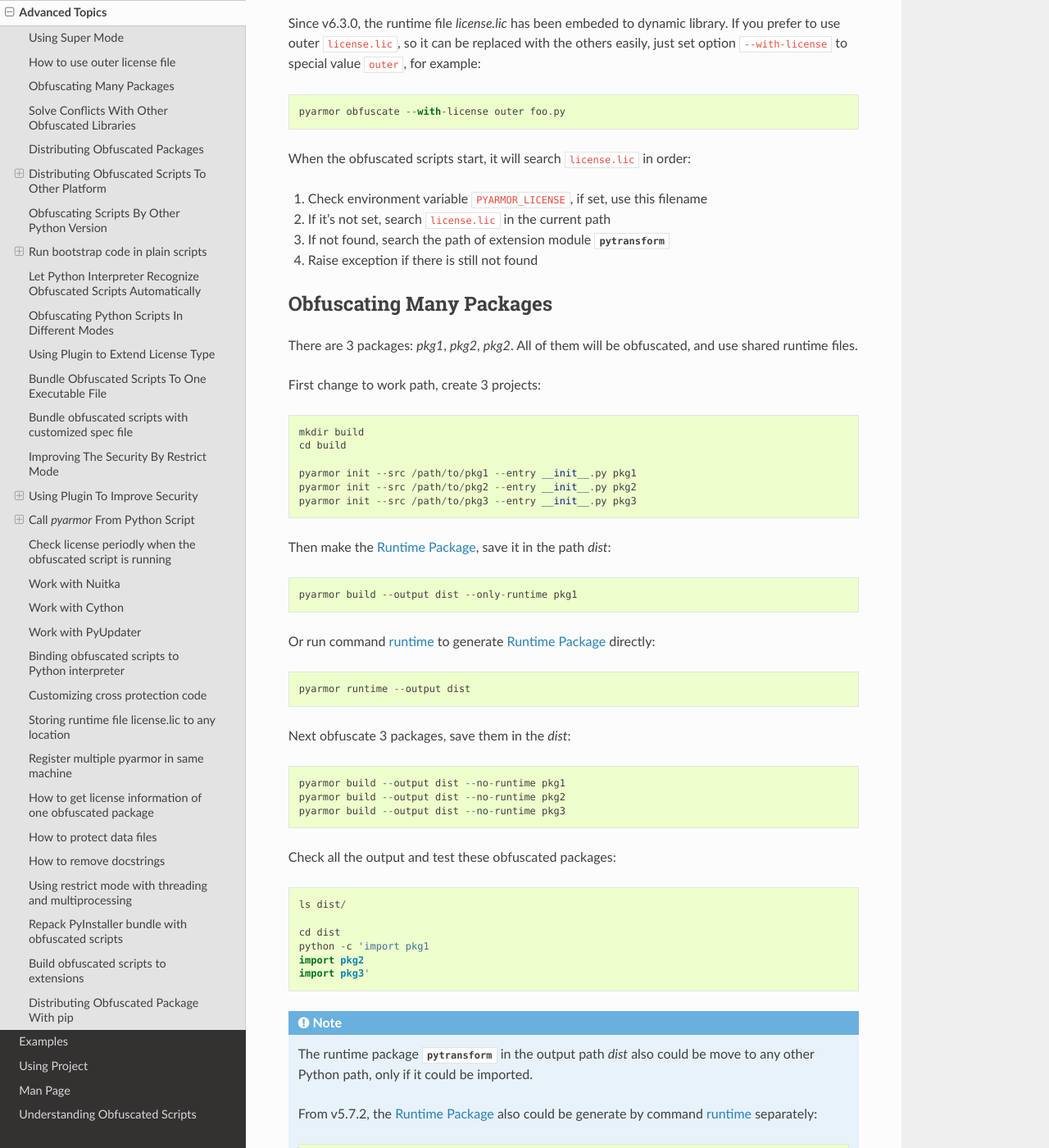
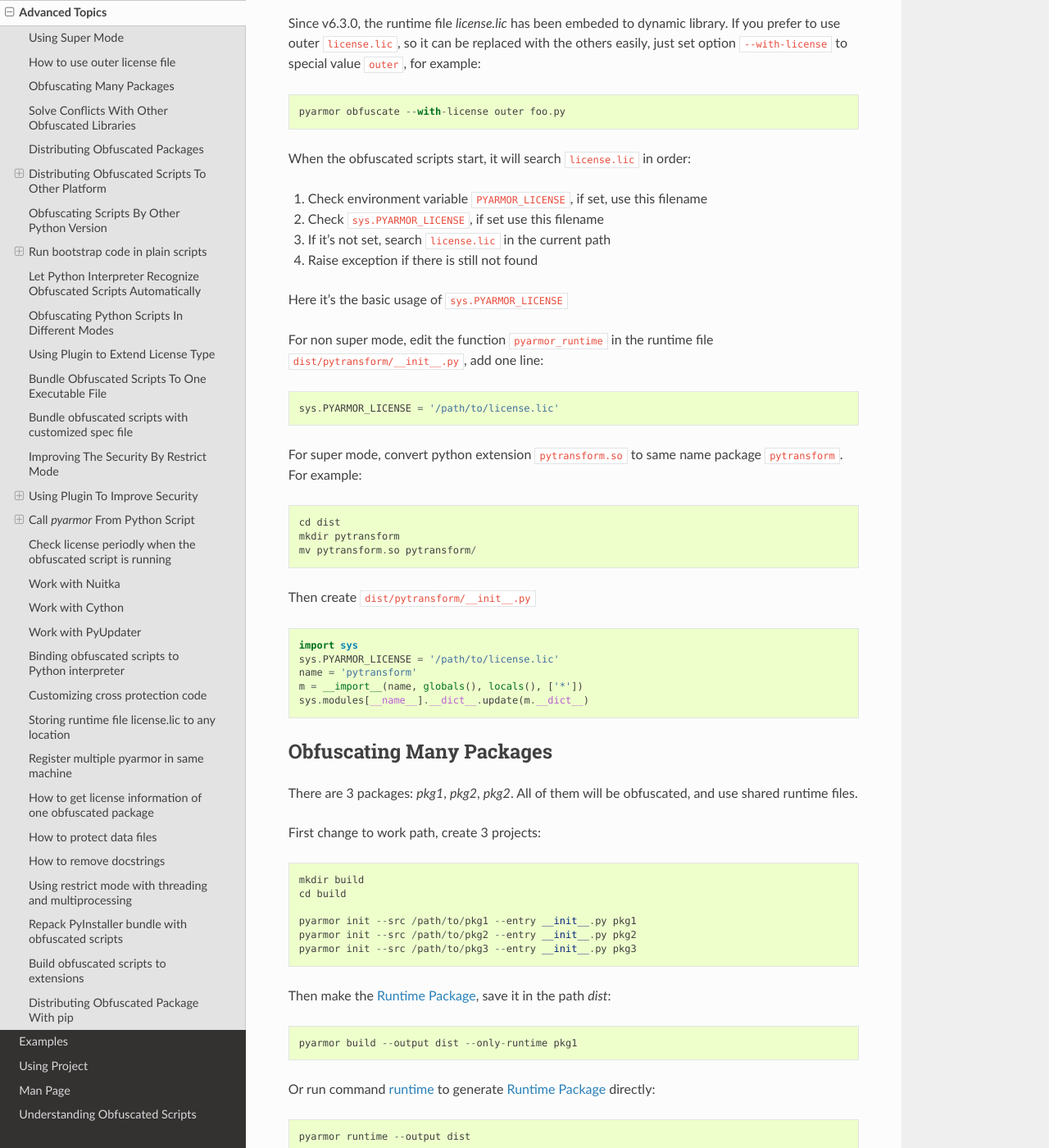
Before and after one commit to dashingsoft/pyarmor, a Sphinx documentation site: the page built from docs/advanced.rst, in a window 1280 px wide and 1400 px high, scrolled down 1026 px. Shown: the whole window at 82% size. Built offline with Sphinx 7.4.7 and the Read the Docs theme 2.0.0, drawn with Linux system fonts in a browser that asks for light colours; cross-references to code outside the pages are shown as plain code.

Commit message:
Refine outer license usage

```diff
--- a/docs/advanced.rst
+++ b/docs/advanced.rst
@@ -56,9 +56,33 @@
 When the obfuscated scripts start, it will search ``license.lic`` in order:
 
 #. Check environment variable ``PYARMOR_LICENSE``, if set, use this filename
+#. Check ``sys.PYARMOR_LICENSE``, if set use this filename
 #. If it's not set, search ``license.lic`` in the current path
-#. If not found, search the path of extension module :mod:`pytransform`
 #. Raise exception if there is still not found
+
+Here it's the basic usage of ``sys.PYARMOR_LICENSE``
+
+For non super mode, edit the function ``pyarmor_runtime`` in the
+runtime file ``dist/pytransform/__init__.py``, add one line::
+
+    sys.PYARMOR_LICENSE = '/path/to/license.lic'
+
+For super mode, convert python extension ``pytransform.so`` to same
+name package ``pytransform``. For example::
+
+    cd dist
+    mkdir pytransform
+    mv pytransform.so pytransform/
+
+Then create ``dist/pytransform/__init__.py``
+
+.. code:: python
+
+    import sys
+    sys.PYARMOR_LICENSE = '/path/to/license.lic'
+    name = 'pytransform'
+    m = __import__(name, globals(), locals(), ['*'])
+    sys.modules[__name__].__dict__.update(m.__dict__)
 
 .. _obfuscating many packages:
 
```
